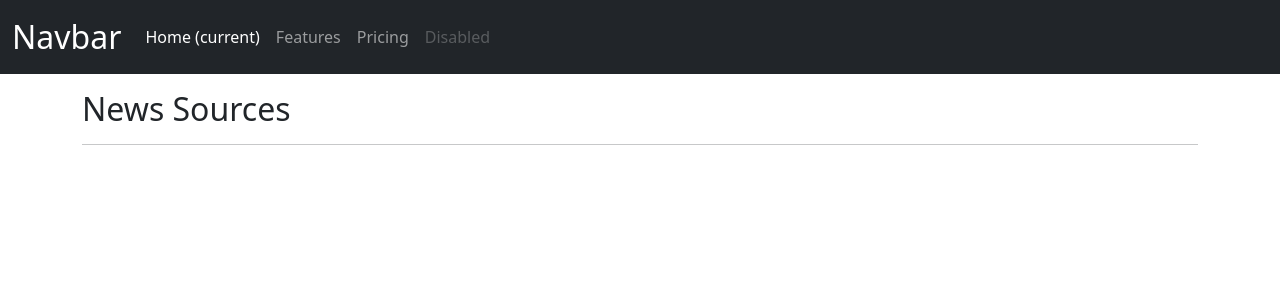
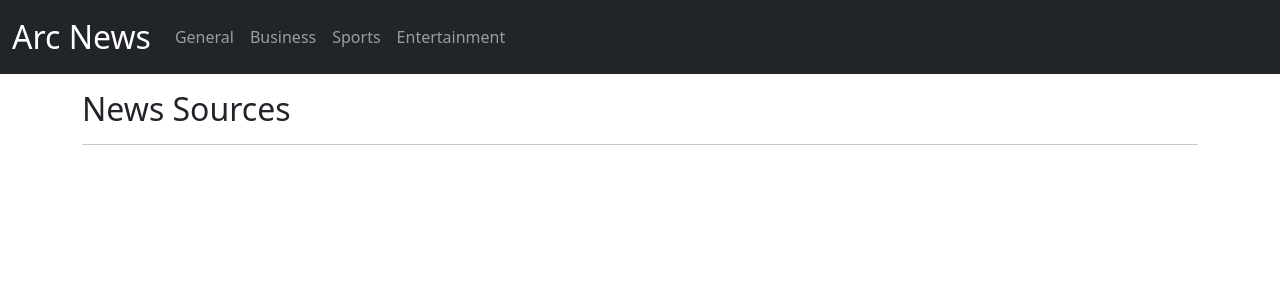
Before and after one commit to otienotimothy/news-arc, a Flask app: template app/templates/index.html in a window 1280 px wide. Shown: the top 300 px of the page. Run offline with Flask 2, Linux system fonts and the light colour scheme; the template is opened without the code that fills it, so the values that code supplies are empty; parts of the project's set-up code (start-up, migrations or seed data) failed here and were passed over.

Commit message:
Add styling to the inde template

```diff
--- a/app/static/css/styles.css
+++ b/app/static/css/styles.css
@@ -1,8 +1,13 @@
 .card {
-	transition: transform 1s ease-in;
+	transition: transform 300ms ease-in-out;
 }
 
 .card:hover {
 	cursor: pointer;
 	transform: scale(1.015);
 }
+
+.card-header > a {
+    text-decoration: none;
+    font-size: 1.3rem;
+}
--- a/app/templates/base.html
+++ b/app/templates/base.html
@@ -15,13 +15,16 @@
 			integrity="sha384-MrcW6ZMFYlzcLA8Nl+NtUVF0sA7MsXsP1UyJoMp4YLEuNSfAP+JcXn/tWtIaxVXM"
 			crossorigin="anonymous"
 		></script>
-		<link rel="stylesheet" href="{{ url_for('static', filename='css/styles.css') }}">
+		<link
+			rel="stylesheet"
+			href="{{ url_for('static', filename='css/styles.css') }}"
+		/>
 		<title>Arc News</title>
 	</head>
 	<body>
 		<nav class="navbar navbar-expand-lg navbar-dark bg-dark mb-3">
 			<div class="container-fluid">
-				<a class="navbar-brand fs-2" href="#">Navbar</a>
+				<a class="navbar-brand fs-2" href="/">Arc News</a>
 				<button
 					class="navbar-toggler"
 					type="button"
@@ -35,12 +38,10 @@
 				</button>
 				<div class="collapse navbar-collapse" id="navbarNavAltMarkup">
 					<div class="navbar-nav">
-						<a class="nav-item nav-link active" href="#"
-							>Home <span class="sr-only">(current)</span></a
-						>
-						<a class="nav-item nav-link" href="#">Features</a>
-						<a class="nav-item nav-link" href="#">Pricing</a>
-						<a class="nav-item nav-link disabled" href="#">Disabled</a>
+						<a class="nav-item nav-link" href="#">General</a>
+						<a class="nav-item nav-link" href="#">Business</a>
+						<a class="nav-item nav-link" href="#">Sports</a>
+						<a class="nav-item nav-link" href="#">Entertainment</a>
 					</div>
 				</div>
 			</div>
--- a/app/templates/index.html
+++ b/app/templates/index.html
@@ -4,19 +4,17 @@
 	<h2>News Sources</h2>
 	<hr />
 	<div class="d-flex justify-content-around flex-wrap">
-        {% for news_item in news_list %}
-		<div class="card mb-4 shadow" style="max-width: 30%;">
-			<div class="card-header"> {{news_item.name}} </div>
+		{% for news_item in news_list %}
+		<div class="card mb-4 shadow" style="max-width: 30%">
+			<div class="card-header">
+				<a href={{news_item.url}}> {{news_item.name}} </a>
+			</div>
 			<div class="card-body">
-
-				<p class="card-text">
-					{{ news_item.description }}
-				</p>
-
-				<a href="#" class="btn btn-dark"> {{news_item.url}} </a>
+				<p class="card-text">{{ news_item.description }}</p>
+				<a href="#" class="btn btn-outline-dark mt-2"> Headlines </a>
 			</div>
 		</div>
-        {% endfor %}
+		{% endfor %}
 	</div>
 </div>
 
```
